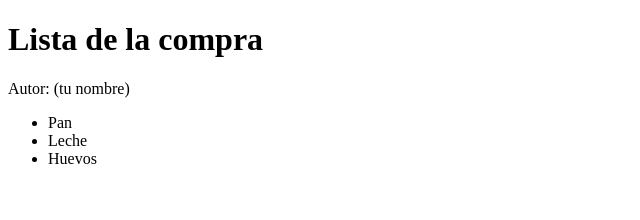
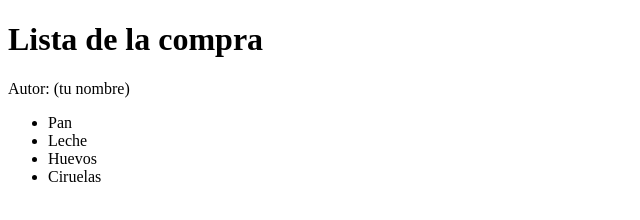
Before and after one commit to victorrpf/practica_remotos_base, a plain HTML site: page index.html in a window 1280 px wide. Shown: the full height of the page, 0-640 px from the left. Drawn offline with Linux system fonts and the light colour scheme.

Commit message:
Añade ciruelas

```diff
--- a/index.html
+++ b/index.html
@@ -11,6 +11,7 @@
     <li>Pan</li>
     <li>Leche</li>
     <li>Huevos</li>
+    <li>Ciruelas</li>
   </ul>
 </body>
 </html>
```
